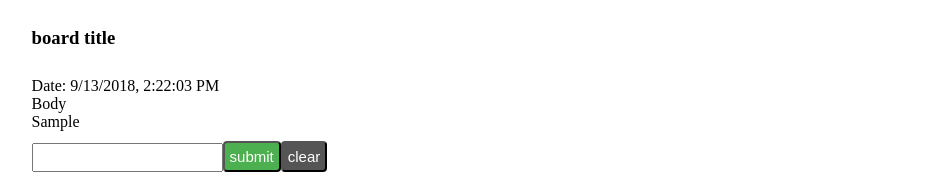
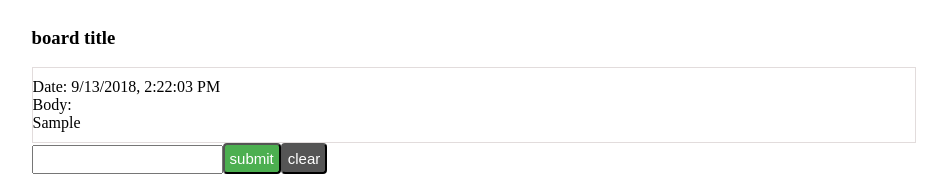
Before and after one commit to gmidorii/board, a React app: page / in a window 1280 px wide. Both pictures are taken after typing "Sample" into the empty fields and a click on the button "submit". Shown: the top 193 px of the page, without its empty margins (166-1113 px from the left). Built offline with nearby package versions, Linux system fonts and the light colour scheme.

Commit message:
Add solid.

```diff
--- a/src/components/Board.tsx
+++ b/src/components/Board.tsx
@@ -94,7 +94,7 @@ export class BoardBody extends React.Component<BoardBodyProps, BoardBodyState> {
         <div key={element.id} className="message">
           <div>Date: {element.createdAt.toLocaleString()}</div>
           <div>
-            Body
+            Body:
             <br />
             {element.body}
           </div>
--- a/style.css
+++ b/style.css
@@ -22,6 +22,7 @@
 
 .message {
   padding: 10px 0;
+  border: 1px solid #e2dcdc;
 }
 
 #messageInput {
```
